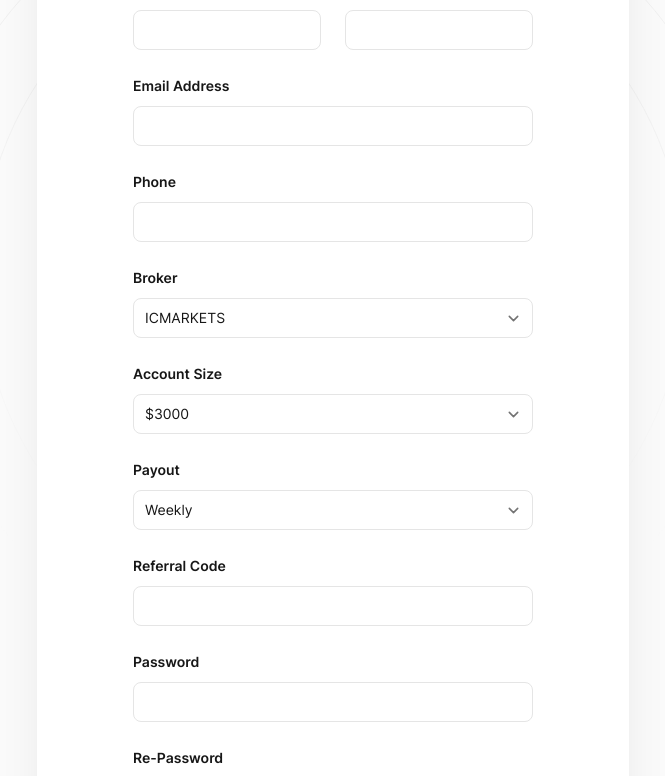
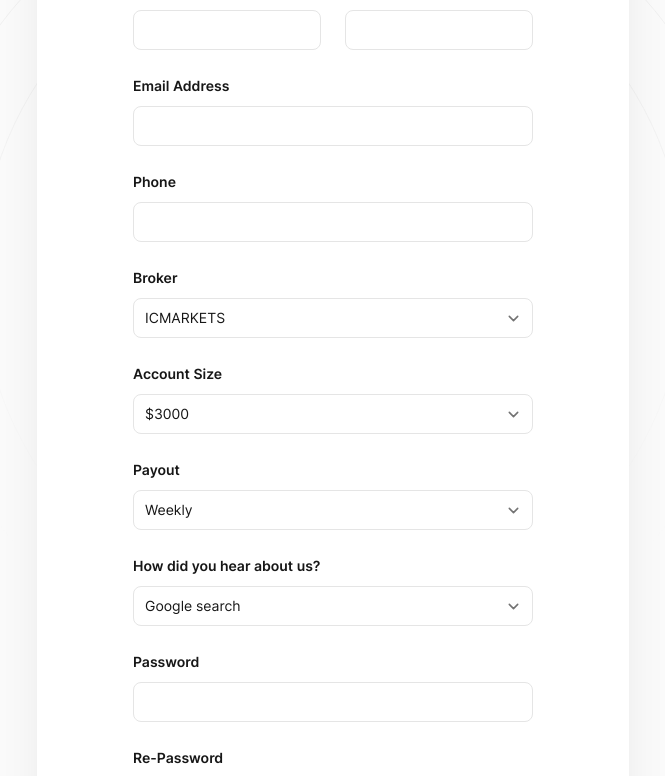
Before and after one commit to codefromahmad/pocket-tailwind-next, a Next.js app: page /register in a window 1280 px wide. Shown: the part 458-1234 px from the top of the page, without its empty margins (307-972 px from the left). Built offline with nearby package versions, Linux system fonts and the light colour scheme.

Commit message:
Register page update.

```diff
--- a/src/pages/register.jsx
+++ b/src/pages/register.jsx
@@ -4,8 +4,15 @@ import Link from 'next/link'
 import { AuthLayout } from '@/components/AuthLayout'
 import { Button } from '@/components/Button'
 import { SelectField, TextField } from '@/components/Fields'
+import { useState } from 'react'
 
 export default function Register() {
+  const [referral, setReferral] = useState()
+  const handleChange = (e) => {
+    if (e.target.value === 'Referral') setReferral('referral')
+    else if (e.target.value != 'referral') setReferral('')
+  }
+
   return (
     <>
       <Head>
@@ -112,6 +119,23 @@ export default function Register() {
                 <option>Monthly</option>
               </optgroup>
             </SelectField>
+
+            <SelectField
+              className="col-span-full"
+              label="How did you hear about us?"
+              id="referral_source"
+              name="referral_source"
+              required
+              onChange={(e) => handleChange(e)}
+            >
+              <option value="Google Search">Google search</option>
+              <option value="Friends">Friends</option>
+              <option value="Social media">Social media</option>
+              <option value="Trading group">Trading group</option>
+              <option value="Referral">Referral</option>
+            </SelectField>
+
+            {referral && (
               <TextField
                 className="col-span-full"
                 label="Referral Code"
@@ -119,8 +143,8 @@ export default function Register() {
                 name="referral_code"
                 type="referral_code"
                 autoComplete="referral_code"
-              required
               />
+            )}
             <TextField
               className="col-span-full"
               label="Password"
```
Lines whose indentation alone changed are shown as unchanged.
